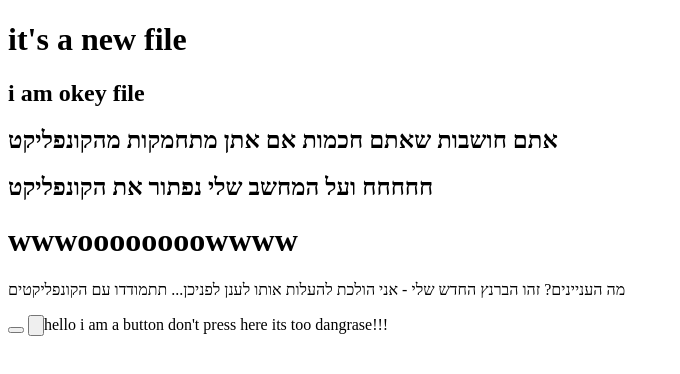
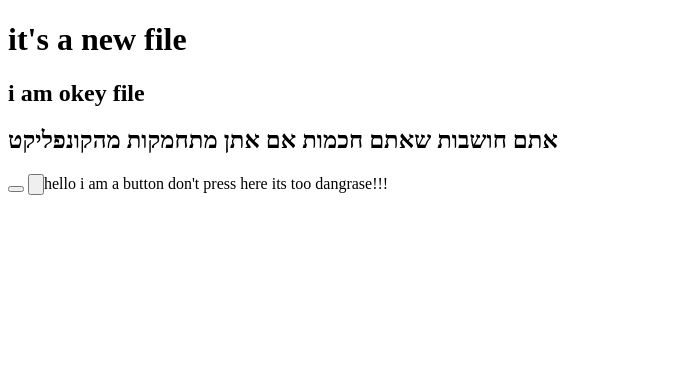
Before and after one commit to yaelRabin/summryEx, a website: page index.html in a window 1280 px wide. Shown: the whole page, without its empty margins (0-680 px from the left). Drawn offline with Linux system fonts and the light colour scheme.

Commit message:
delete...

```diff
--- a/index.html
+++ b/index.html
@@ -12,9 +12,6 @@
 <h1>it's a new file</h1>
 <h2>i am okey file</h2>
 <h2>אתם חושבות שאתם חכמות אם אתן מתחמקות מהקונפליקט</h2>
-<h2>חחחחח ועל המחשב שלי נפתור את הקונפליקט</h2>
-    <h1>wwwoooooooowwww</h1>
-    <p>מה העניינים? זהו הברנץ החדש שלי - אני הולכת להעלות אותו לענן לפניכן... תתמודדו עם הקונפליקטים</p>
     <button value="click hear to change color"></button>
 <input type="button">hello i am a button don't press here its too dangrase!!!</input>
 </body>
```
